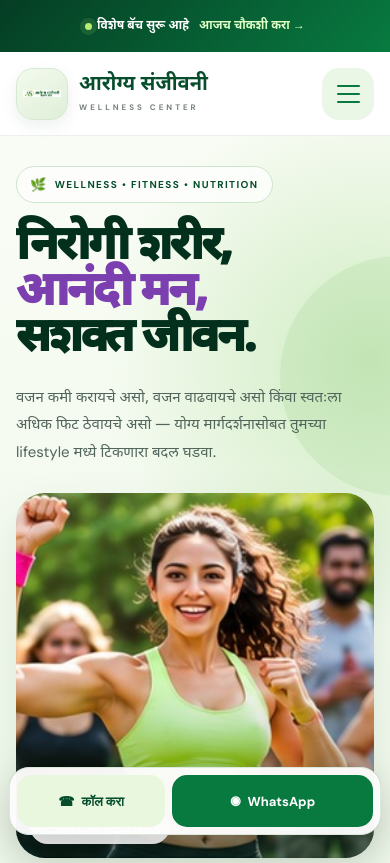
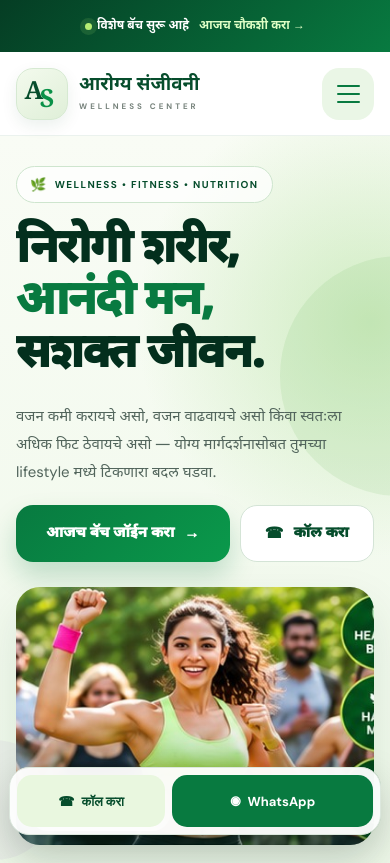
Before and after one commit to akshay1299-prog/arogya-sanjeevani-premium-website, a plain HTML site: page index.html in a window 390 px wide. Shown: the top 863 px of the page. Drawn offline with Linux system fonts and the light colour scheme.

Commit message:
Polish mobile wellness website branding

```diff
--- a/index.html
+++ b/index.html
@@ -57,11 +57,9 @@
 
     <a href="#home" class="brand">
 
-      <img
-        src="assets/logo.png"
-        alt="आरोग्य संजीवनी Logo"
-        class="brand-logo"
-      >
+      <div class="brand-logo" aria-label="AS logo">
+        <span class="brand-logo-a">A</span><span class="brand-logo-s">S</span>
+      </div>
 
       <div class="brand-text">
 
@@ -195,24 +193,6 @@
         </p>
 
 
-        <!-- HERO IMAGE -->
-
-        <div class="hero-image-card">
-
-          <img
-            src="assets/hero-fitness.jpg"
-            alt="आरोग्य संजीवनी Fitness"
-            class="hero-image"
-          >
-
-          <div class="hero-image-badge">
-            <span>🌿</span>
-            Healthy Lifestyle
-          </div>
-
-        </div>
-
-
         <!-- HERO BUTTONS -->
 
         <div class="hero-actions">
@@ -233,6 +213,24 @@
             <span>☎</span>
             कॉल करा
           </a>
+
+        </div>
+
+
+        <!-- HERO IMAGE -->
+
+        <div class="hero-image-card">
+
+          <img
+            src="assets/hero-fitness.jpg"
+            alt="आरोग्य संजीवनी Fitness"
+            class="hero-image"
+          >
+
+          <div class="hero-image-badge">
+            <span>🌿</span>
+            Healthy Lifestyle
+          </div>
 
         </div>
 
--- a/style.css
+++ b/style.css
@@ -241,9 +241,21 @@ button {
 
   height: 52px;
 
-  object-fit: contain;
-
-  padding: 6px;
+  display: grid;
+
+  place-content: center;
+
+  grid-template-columns: 20px 20px;
+
+  padding: 0;
+
+  color: #064d2c;
+
+  font-family: Georgia, "DM Sans", sans-serif;
+
+  font-size: 25px;
+
+  font-weight: 900;
 
   border-radius: 17px;
 
@@ -264,12 +276,37 @@ button {
 
 }
 
+.brand-logo-a,
+.brand-logo-s {
+
+  display: grid;
+
+  place-items: center;
+
+  width: 24px;
+
+  height: 30px;
+
+  line-height: 1;
+
+}
+
+.brand-logo-s {
+
+  margin-left: -7px;
+
+  margin-top: 8px;
+
+  color: #0a9148;
+
+}
+
 
 .brand-name {
 
   color: var(--green-dark);
 
-  font-size: 20px;
+  font-size: clamp(18px, 4.8vw, 20px);
 
   line-height: 1.05;
 
@@ -638,9 +675,9 @@ button {
   font-size:
     clamp(43px, 12vw, 68px);
 
-  line-height: 0.98;
-
-  letter-spacing: -2.5px;
+  line-height: 1.12;
+
+  letter-spacing: -1.5px;
 
   font-weight: 950;
 
@@ -649,7 +686,7 @@ button {
 
 .hero h1 span {
 
-  color: var(--purple);
+  color: var(--green);
 
 }
 
@@ -681,7 +718,7 @@ button {
 
   overflow: hidden;
 
-  border-radius: 29px;
+  border-radius: 24px;
 
   background: #dcebd6;
 
@@ -714,7 +751,7 @@ button {
 
   width: 100%;
 
-  height: 365px;
+  height: clamp(230px, 66vw, 365px);
 
   object-fit: cover;
 
@@ -772,6 +809,8 @@ button {
 
   display: grid;
 
+  grid-template-columns: 1.35fr 0.85fr;
+
   gap: 10px;
 
 }
@@ -806,6 +845,25 @@ button {
 
   transform:
     scale(0.97);
+
+}
+
+.btn-primary:hover,
+.bottom-whatsapp:hover,
+.contact-whatsapp:hover {
+
+  background: linear-gradient(135deg, #066334, #087a40);
+
+  box-shadow: 0 12px 24px rgba(8, 122, 64, 0.24);
+
+}
+
+a:focus-visible,
+button:focus-visible {
+
+  outline: 3px solid #a8e66b;
+
+  outline-offset: 3px;
 
 }
 
@@ -1116,7 +1174,7 @@ button {
 
   overflow: hidden;
 
-  border-radius: 28px;
+  border-radius: 24px;
 
   background: white;
 
@@ -1124,9 +1182,7 @@ button {
     1px solid
     rgba(6,77,44,0.07);
 
-  box-shadow:
-    0 17px 40px
-    rgba(6,77,44,0.10);
+  box-shadow: 0 12px 30px rgba(6, 77, 44, 0.08);
 
 }
 
@@ -2064,7 +2120,7 @@ button {
 
   left: 50%;
 
-  bottom: 9px;
+  bottom: max(9px, env(safe-area-inset-bottom));
 
   transform:
     translateX(-50%);
@@ -2128,6 +2184,8 @@ button {
 
   font-weight: 900;
 
+  transition: transform 0.18s ease, background-color 0.18s ease;
+
 }
 
 
@@ -2233,7 +2291,7 @@ button {
 
   .hero-image {
 
-    height: 325px;
+    height: 245px;
 
   }
 
@@ -2348,3 +2406,21 @@ button {
   }
 
 }
+
+@media (prefers-reduced-motion: reduce) {
+
+  *,
+  *::before,
+  *::after {
+
+    scroll-behavior: auto !important;
+
+    animation-duration: 0.01ms !important;
+
+    animation-iteration-count: 1 !important;
+
+    transition-duration: 0.01ms !important;
+
+  }
+
+}
```
